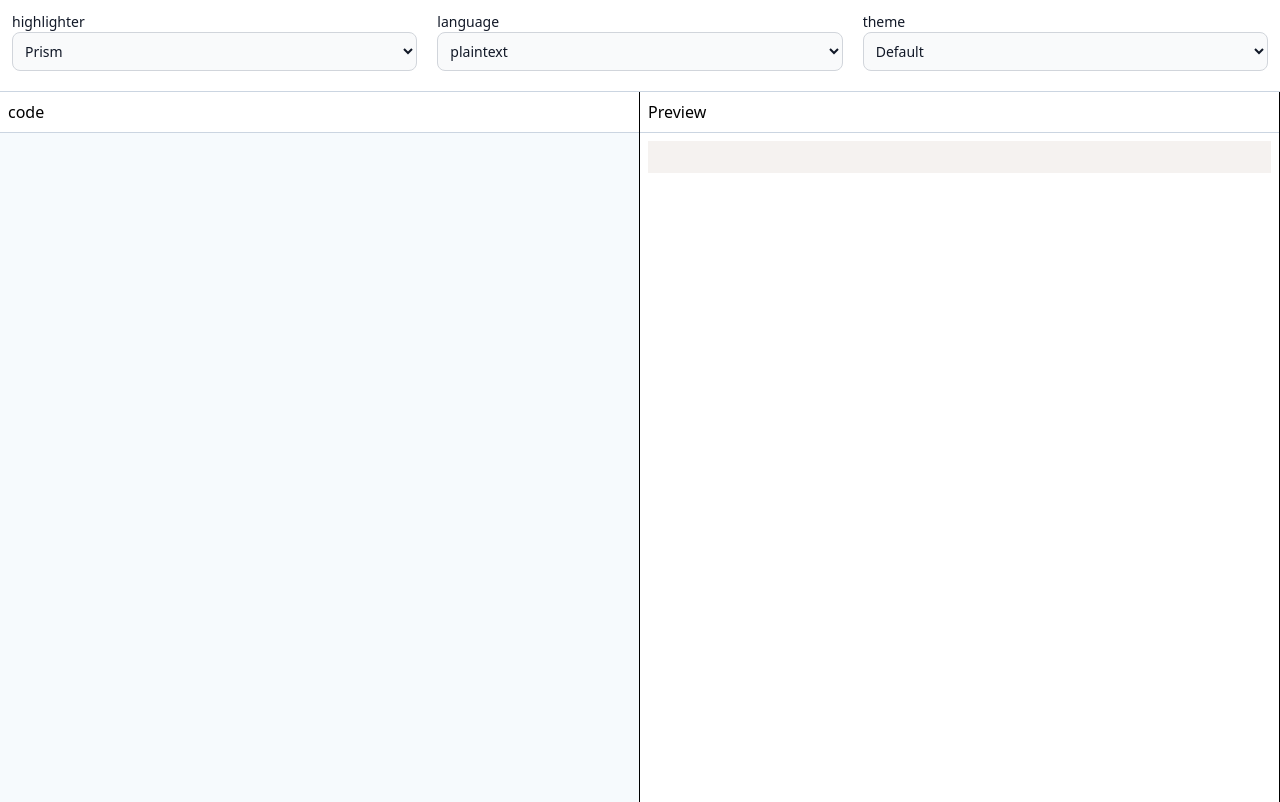
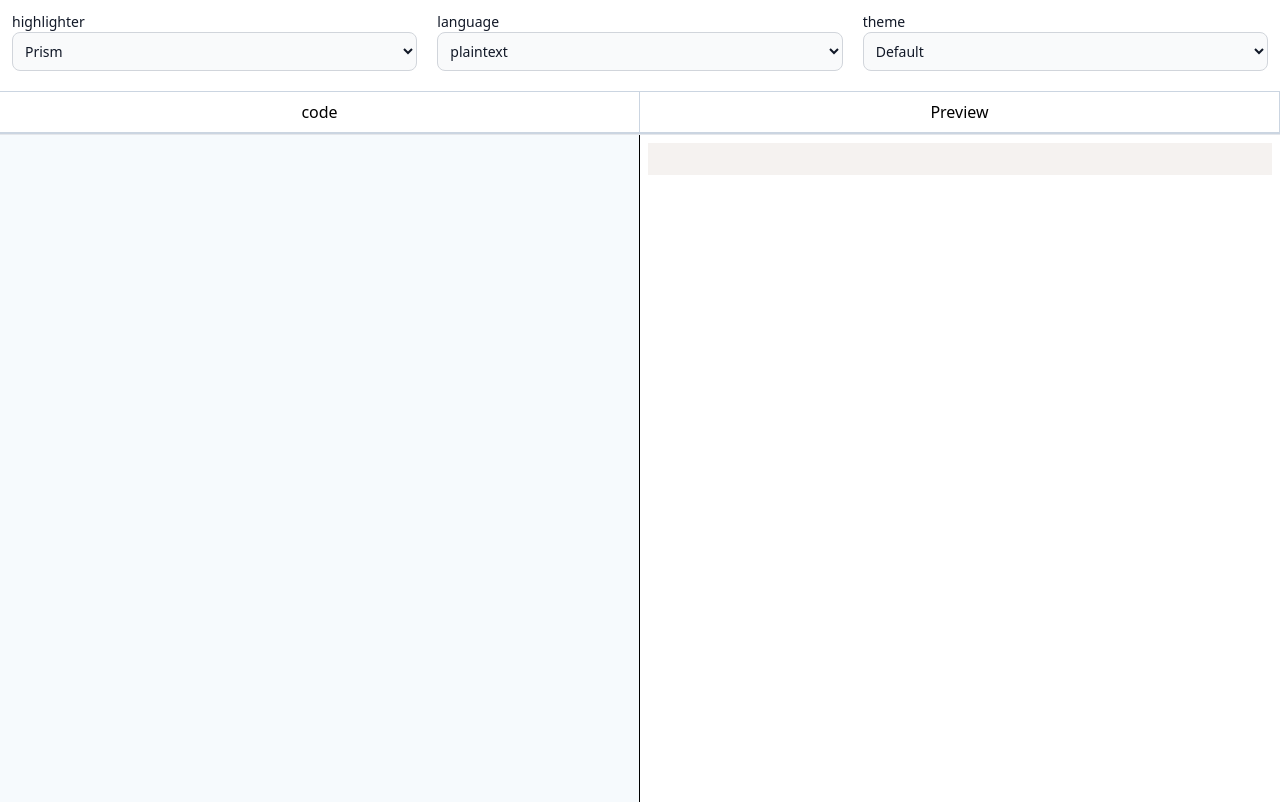
Before and after one commit to notozeki/svelte-universal-highlighter, a SvelteKit app: page / in a window 1280 px wide. Built offline with nearby package versions, Linux system fonts and the light colour scheme.

Commit message:
:fix: レスポンシブのUI修正 - レスポンシブ時tabでcodeかpreviewを切り替えらるように - apikeyが空でもセットできるように

```diff
--- a/src/routes/+page.svelte
+++ b/src/routes/+page.svelte
@@ -6,6 +6,7 @@
 		type LanguageList,
 		type ThemeList
 	} from '$lib/highlight';
+	import { tick } from 'svelte';
 
 	const highlighters = getHighlighters();
 	let textArea: HTMLTextAreaElement;
@@ -18,8 +19,9 @@
 	let state: HighlightState = 'done';
 	let code = '';
 	let timerId: number;
-	let APIKey = '';
+	let APIKey: string | undefined;
 	let typingValue = '';
+	let tab: string = 'code';
 	$: {
 		initHighlighter(highlighter);
 	}
@@ -43,6 +45,16 @@
 		textArea.value = cursorLeft + '\t' + cursorRight;
 		textArea.selectionEnd = cursorPosition + 1;
 	};
+	const handleWriteCode = () => {
+		if (highlighter.name === 'GPT') {
+			clearInterval(timerId);
+			timerId = setTimeout(() => {
+				code = textArea.value;
+			}, 2000);
+			return;
+		}
+		code = textArea.value;
+	};
 </script>
 
 <div class={`w-full h-full ${state === 'loading' ? 'opacity-50' : 'opacity-100'}`}>
@@ -61,11 +73,11 @@
 					</select>
 				</label>
 				{#if highlighter.name === 'GPT'}
-					{#if !APIKey || state === 'error'}
+					{#if APIKey === undefined || state === 'error'}
 						<label for="highlighter" class="block mb-2 text-sm font-medium text-gray-900"
 							>apiKey
 						</label>
-						<div class="flex gap-2">
+						<div class="flex gap-2 w-[calc(100vw_-_100%)] sm:w-auto">
 							<input
 								type="password"
 								bind:value={typingValue}
@@ -111,40 +123,65 @@
 			</label>
 		</div>
 	</div>
-	<div class="flex justify-between w-full overflow-hidden box-border h-[calc(100vh_-_90px)]">
-		<div class="w-1/2 border-r-[1px] h-full border-x-black">
-			<div class="p-2 border-slate-300 border-b-[1px]">code</div>
-			<div class="h-full">
+	<div class="w-full overflow-hidden box-border">
+		<nav class="flex">
+			<button
+				on:click={() => {
+					tab = 'code';
+				}}
+				class={`sm:w-full sm:border-r-[1px] sm:border-b-[1px] sm:border-slate-300 sm:pointer-events-none hover:text-blue-500 ${
+					tab === 'code' && 'border-b-[2px] border-b-green-400'
+				}`}
+			>
+				<div class="p-2 border-slate-300 sm:border-b-[1px]">code</div>
+			</button>
+			<button
+				on:click={() => {
+					tab = 'preview';
+				}}
+				class={`sm:w-full sm:border-r-[1px] sm:border-b-[1px] sm:border-slate-300 sm:pointer-events-none hover:text-blue-500 ${
+					tab === 'preview' && 'border-b-[2px] border-b-green-400'
+				}`}
+			>
+				<div class="p-2 border-slate-300 sm:border-b-[1px] bg-white">Preview</div>
+			</button>
+		</nav>
+		<div
+			class="w-full flex flex-col sm:flex-row h-[calc(100vh_-_132px)] border-t-[1px] border-slate"
+		>
+			<div
+				class={`h-full w-full sm:w-1/2 border-r-[1px] border-x-black sm:inline-block  ${
+					tab === 'preview' && 'hidden'
+				}`}
+			>
 				<textarea
 					readonly={state === 'loading'}
 					bind:this={textArea}
 					on:focus={() => {
 						if (highlighter.name === 'GPT') {
-							if (!APIKey || state === 'error') {
+							if (APIKey === undefined || state === 'error') {
 								apiKeyInput.focus();
 							}
 						}
 					}}
 					on:keydown={(e) => {
 						onTabKey(e);
-						if (highlighter.name === 'GPT') {
-							clearInterval(timerId);
-							timerId = setTimeout(() => {
-								code = textArea.value;
-							}, 2000);
-							return;
-						}
-						code = textArea.value;
+					}}
+					on:paste={() => handleWriteCode()}
+					on:keyup={(e) => {
+						handleWriteCode();
 					}}
 					class="text-base outline-none box-border p-3 pt-4 bg-[#F6FAFD] resize-none w-full h-full"
 				/>
 			</div>
-		</div>
-		<div class="w-1/2 border-r-[1px] h-full border-x-black">
-			<div class="p-2 border-slate-300 border-b-[1px]">Preview</div>
-			<div class="w-full h-full px-2 text-base break-all">
+
+			<div
+				class={`h-full px-2 w-full sm:w-1/2 text-base break-all sm:inline-block ${
+					tab === 'code' && 'hidden'
+				}`}
+			>
 				<Highlight
-					extra={highlighter.name === 'GPT' ? { openaiKey: APIKey } : undefined}
+					extra={highlighter.name === 'GPT' ? { openaiKey: APIKey ? APIKey : '' } : undefined}
 					{theme}
 					{highlighter}
 					{language}
```
